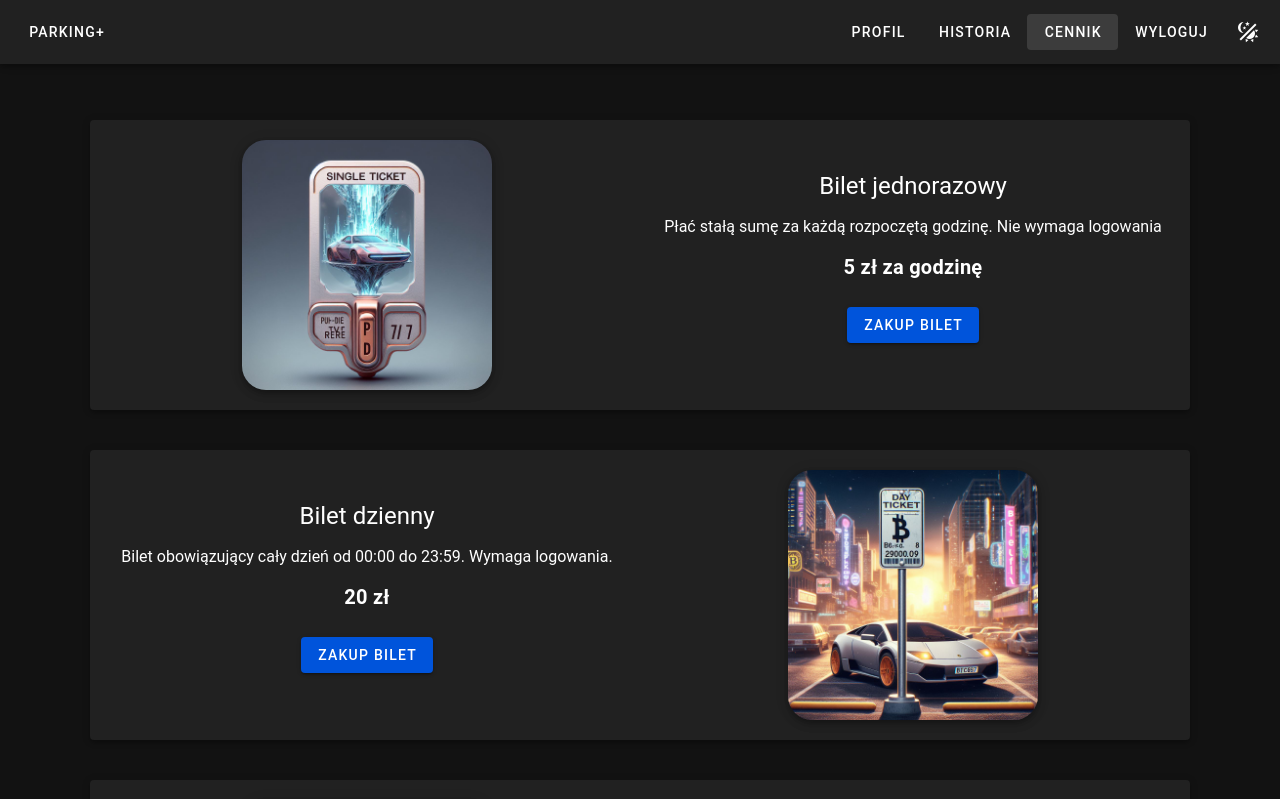
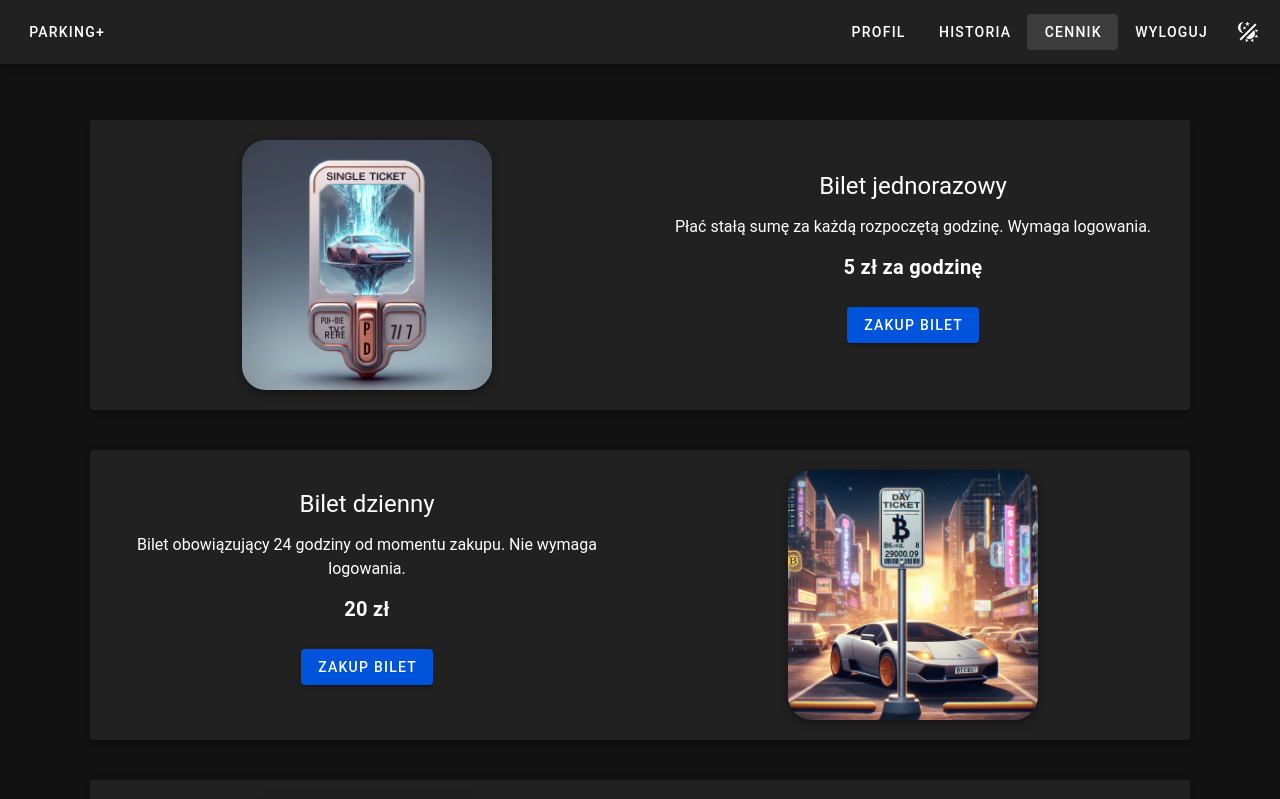
Before and after one commit to Lecrut/Parking-, a Nuxt app: page /client/priceList in a window 1280 px wide. Shown: the top 799 px of the page. Built offline with nearby package versions, Linux system fonts and the light colour scheme; no server answers.

Commit message:
poprawki widoków z kupowaniem biletu bez logowania

```diff
--- a/components/priceContent.vue
+++ b/components/priceContent.vue
@@ -3,6 +3,7 @@
 
 const { user } = storeToRefs(authStore)
 </script>
+
 <template>
   <v-container fluid>
     <v-sheet
@@ -29,7 +30,7 @@
             </div>
 
             <p class="mb-1 mt-1">
-              Płać stałą sumę za każdą rozpoczętą godzinę. Nie wymaga logowania
+              Płać stałą sumę za każdą rozpoczętą godzinę. Wymaga logowania.
             </p>
 
             <p class="text-h6 mt-2 mb-2 font-weight-bold">
@@ -58,7 +59,7 @@
             </div>
 
             <p class="mb-1 mt-1">
-              Bilet obowiązujący cały dzień od 00:00 do 23:59. Wymaga logowania.
+              Bilet obowiązujący 24 godziny od momentu zakupu. Nie wymaga logowania.
             </p>
 
             <p class="text-h6 mt-2 mb-2 font-weight-bold">
--- a/pages/noLoginParking.vue
+++ b/pages/noLoginParking.vue
@@ -145,7 +145,7 @@ useHead({
           </div>
 
           <p class="my-2">
-            Wypełnij formularz aby przejść do płatności i otrzymać bilet parkingowy.
+            Wypełnij formularz aby przejść do płatności i otrzymać bilet parkingowy. Otrzymasz bilet dzienny na 24h od momentu zakupu.
           </p>
 
           <v-form ref="form" v-model="valid" class="w-75 my-2" @submit.prevent="finalize">
```
Lines whose indentation alone changed are shown as unchanged.
